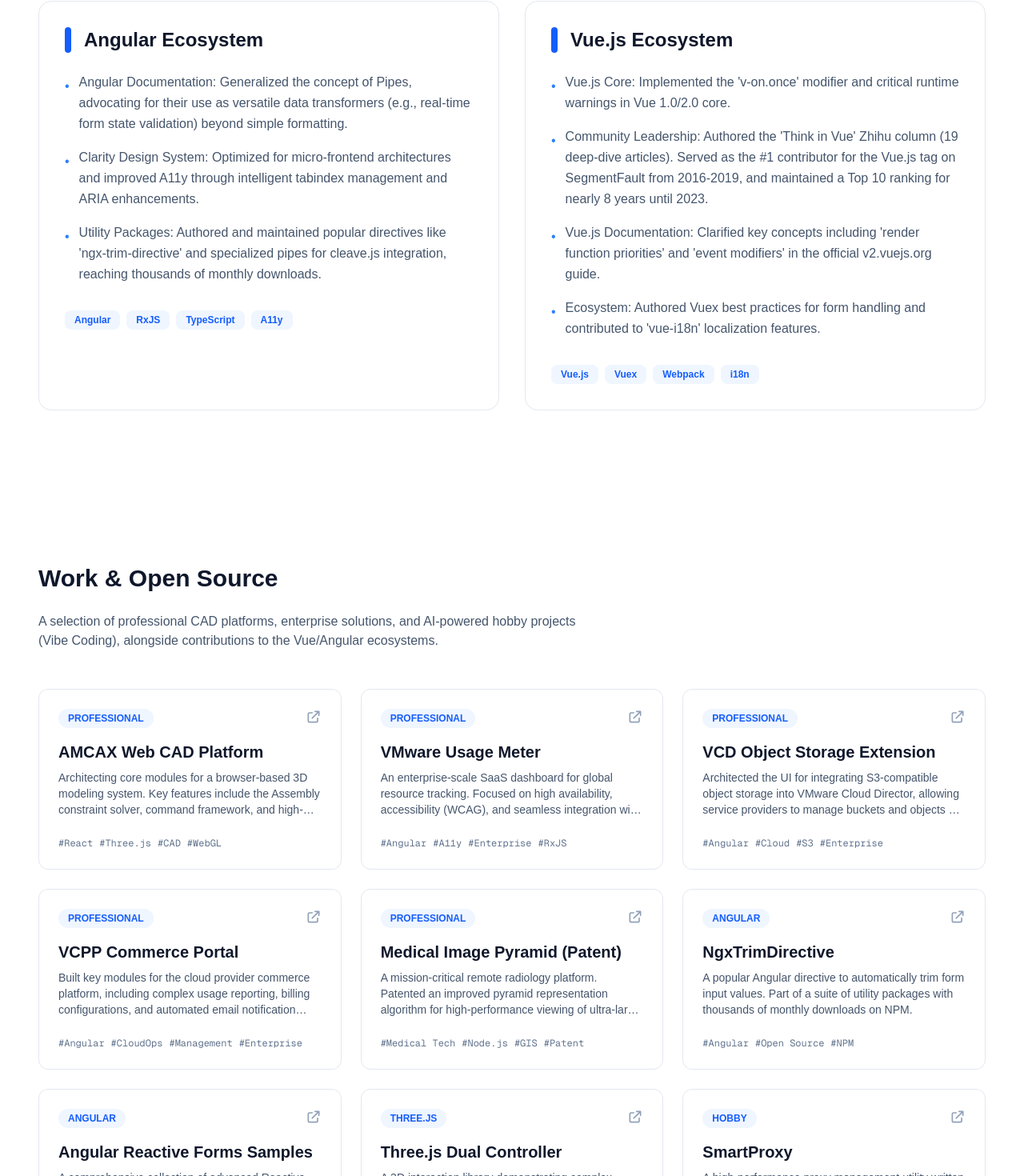
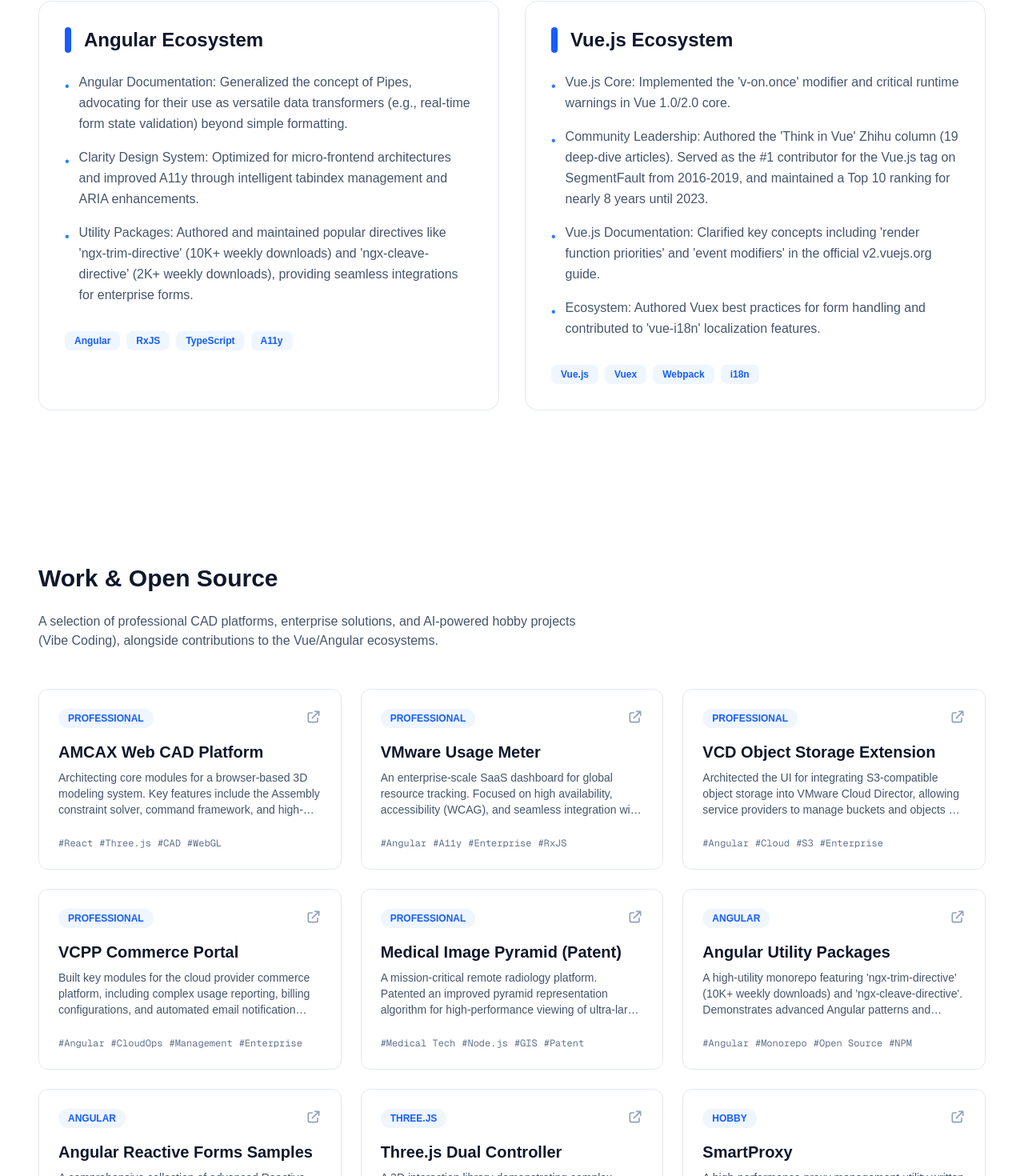
Before and after one commit to KingMario/KingMario.github.io, a Next.js app: page / in a window 1280 px wide. Shown: the part 2043-3513 px from the top of the page at 80% size. Built offline with nearby package versions, Linux system fonts and the light colour scheme.

Commit message:
feat: update utility packages information and enhance project description in portfolio

```diff
--- a/src/data/portfolio.ts
+++ b/src/data/portfolio.ts
@@ -39,7 +39,7 @@
     contributions: [
       "Angular Documentation: Generalized the concept of Pipes, advocating for their use as versatile data transformers (e.g., real-time form state validation) beyond simple formatting.",
       "Clarity Design System: Optimized for micro-frontend architectures and improved A11y through intelligent tabindex management and ARIA enhancements.",
-      "Utility Packages: Authored and maintained popular directives like 'ngx-trim-directive' and specialized pipes for cleave.js integration, reaching thousands of monthly downloads.",
+      "Utility Packages: Authored and maintained popular directives like 'ngx-trim-directive' (10K+ weekly downloads) and 'ngx-cleave-directive' (2K+ weekly downloads), providing seamless integrations for enterprise forms.",
     ],
     tech: ["Angular", "RxJS", "TypeScript", "A11y"],
   },
@@ -97,11 +97,11 @@
   },
   // Open Source & Tools
   {
-    name: "NgxTrimDirective",
+    name: "Angular Utility Packages",
     description:
-      "A popular Angular directive to automatically trim form input values. Part of a suite of utility packages with thousands of monthly downloads on NPM.",
-    url: "https://github.com/KingMario/ngx-trim-directive",
-    tags: ["Angular", "Open Source", "NPM"],
+      "A high-utility monorepo featuring 'ngx-trim-directive' (10K+ weekly downloads) and 'ngx-cleave-directive'. Demonstrates advanced Angular patterns and enterprise-grade utility management.",
+    url: "https://github.com/KingMario/packages",
+    tags: ["Angular", "Monorepo", "Open Source", "NPM"],
     category: "Angular",
   },
   {
```
